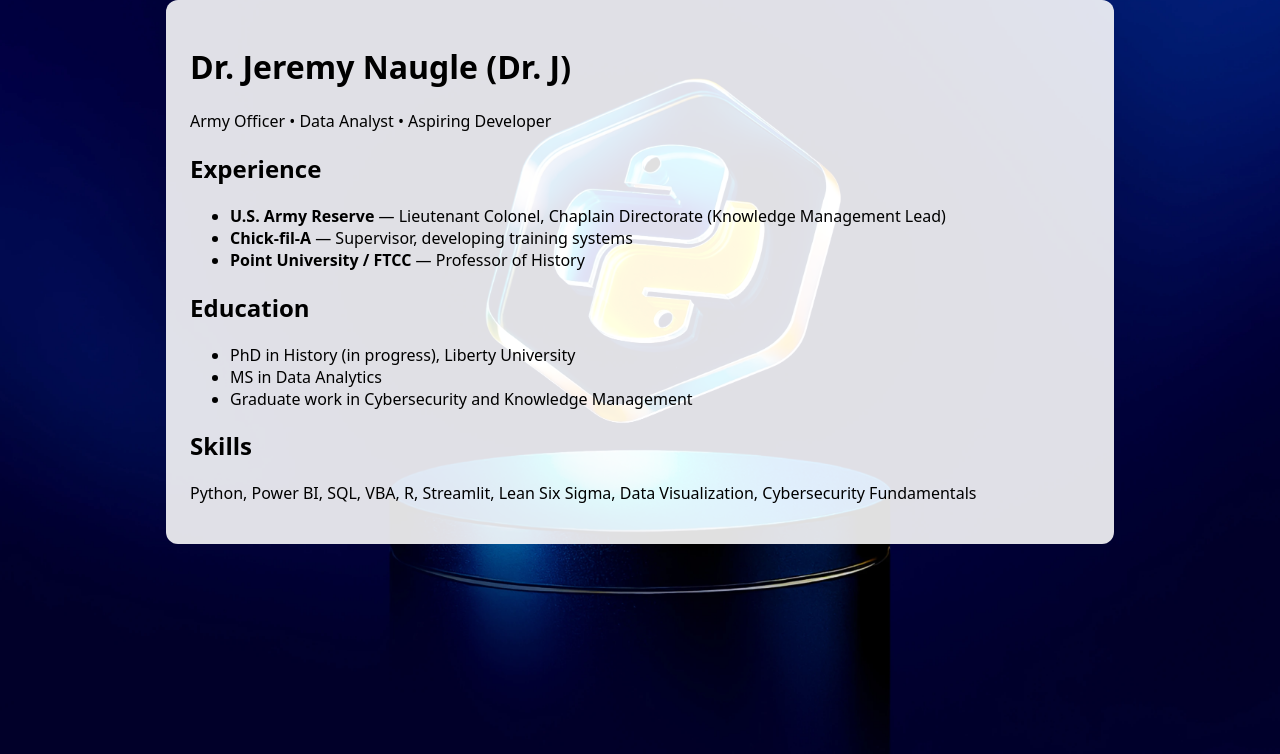
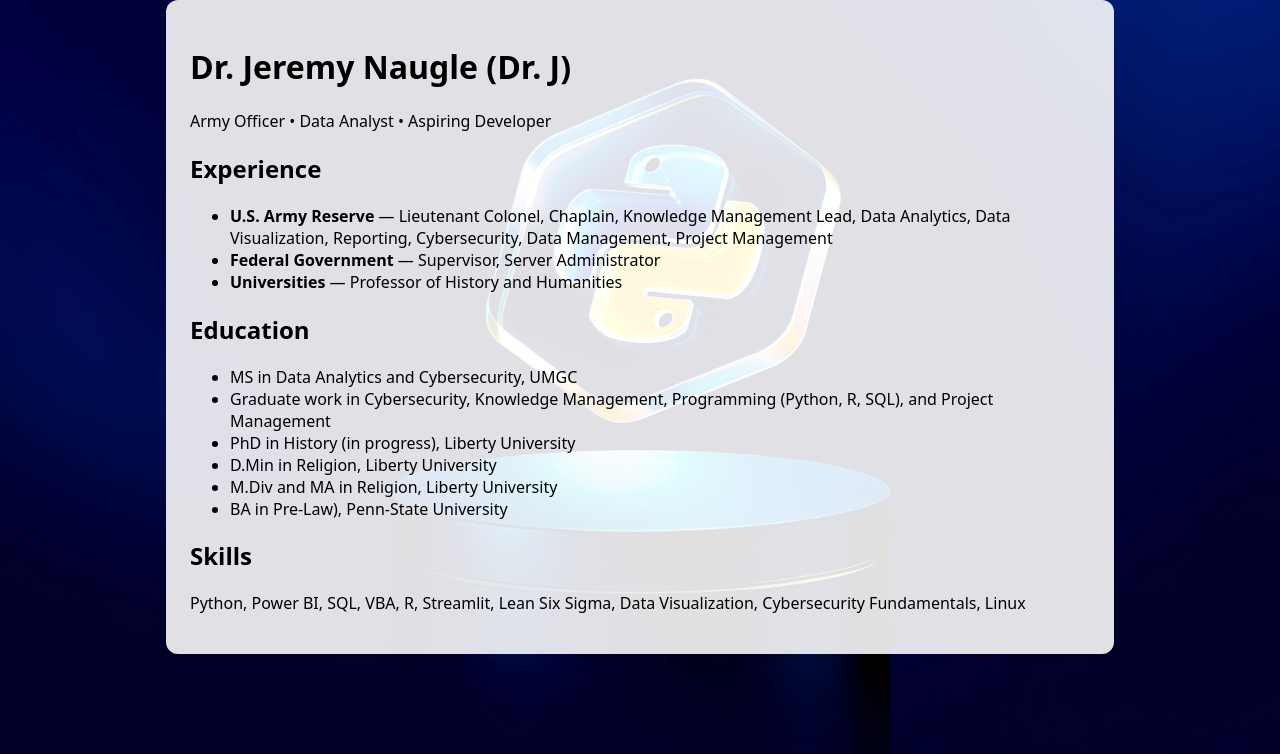
Before and after one commit to jnaugle101/portfolio, a Flask app: page /resume in a window 1280 px wide. Shown: the part 46-800 px from the top of the page. Run offline with Flask 3, Linux system fonts and the light colour scheme.

Commit message:
Update portfolio site files

```diff
--- a/templates/resume.html
+++ b/templates/resume.html
@@ -12,20 +12,24 @@
   <div class="resume-body">
     <h2>Experience</h2>
     <ul>
-      <li><strong>U.S. Army Reserve</strong> — Lieutenant Colonel, Chaplain Directorate (Knowledge Management Lead)</li>
-      <li><strong>Chick-fil-A</strong> — Supervisor, developing training systems</li>
-      <li><strong>Point University / FTCC</strong> — Professor of History</li>
+      <li><strong>U.S. Army Reserve</strong> — Lieutenant Colonel, Chaplain, Knowledge Management Lead, Data Analytics, Data Visualization,
+          Reporting, Cybersecurity, Data Management, Project Management</li>
+      <li><strong>Federal Government</strong> — Supervisor, Server Administrator</li>
+      <li><strong>Universities</strong> — Professor of History and Humanities</li>
     </ul>
 
     <h2>Education</h2>
     <ul>
+      <li>MS in Data Analytics and Cybersecurity, UMGC</li>
+      <li>Graduate work in Cybersecurity, Knowledge Management, Programming (Python, R, SQL), and Project Management</li>
       <li>PhD in History (in progress), Liberty University</li>
-      <li>MS in Data Analytics</li>
-      <li>Graduate work in Cybersecurity and Knowledge Management</li>
+      <li>D.Min in Religion, Liberty University</li>
+      <li>M.Div and MA in Religion, Liberty University</li>
+      <li>BA in Pre-Law), Penn-State University</li>
     </ul>
 
     <h2>Skills</h2>
-    <p>Python, Power BI, SQL, VBA, R, Streamlit, Lean Six Sigma, Data Visualization, Cybersecurity Fundamentals</p>
+    <p>Python, Power BI, SQL, VBA, R, Streamlit, Lean Six Sigma, Data Visualization, Cybersecurity Fundamentals, Linux</p>
   </div>
 </div>
 {% endblock %}
```
